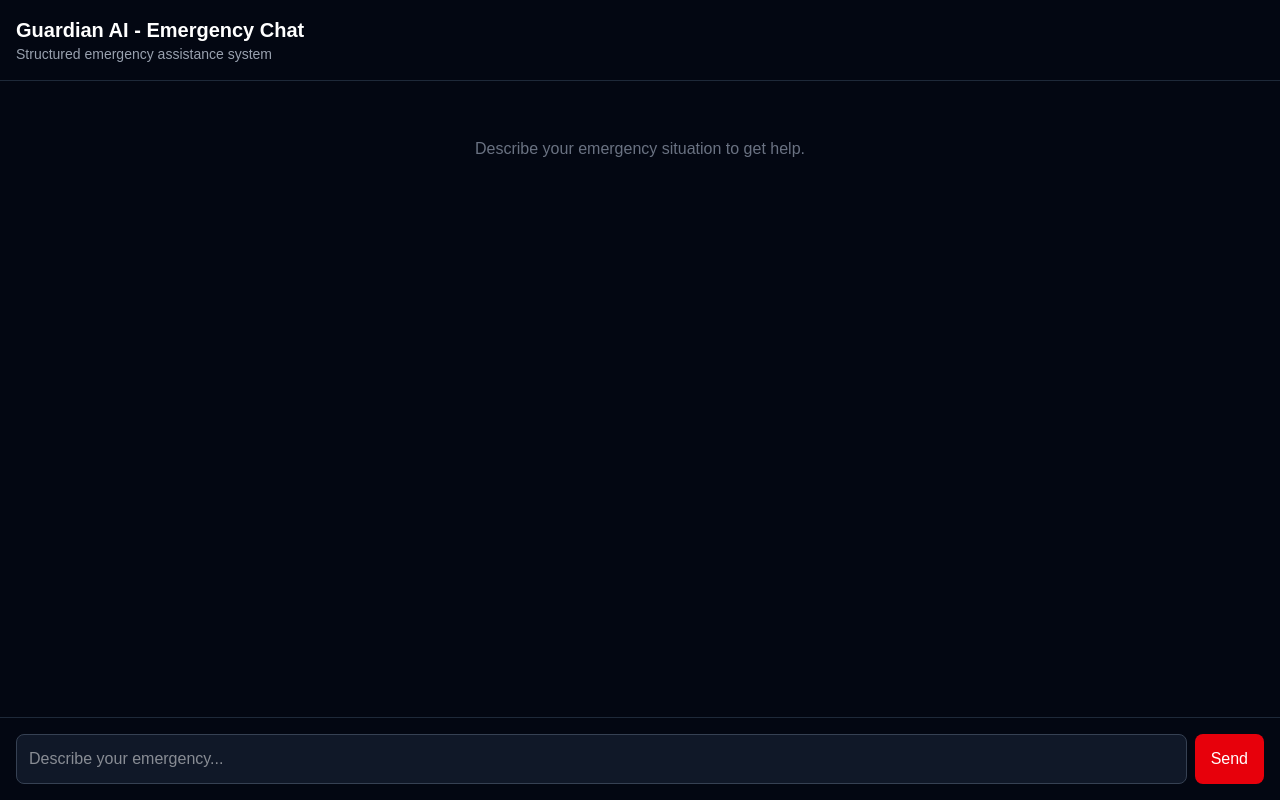
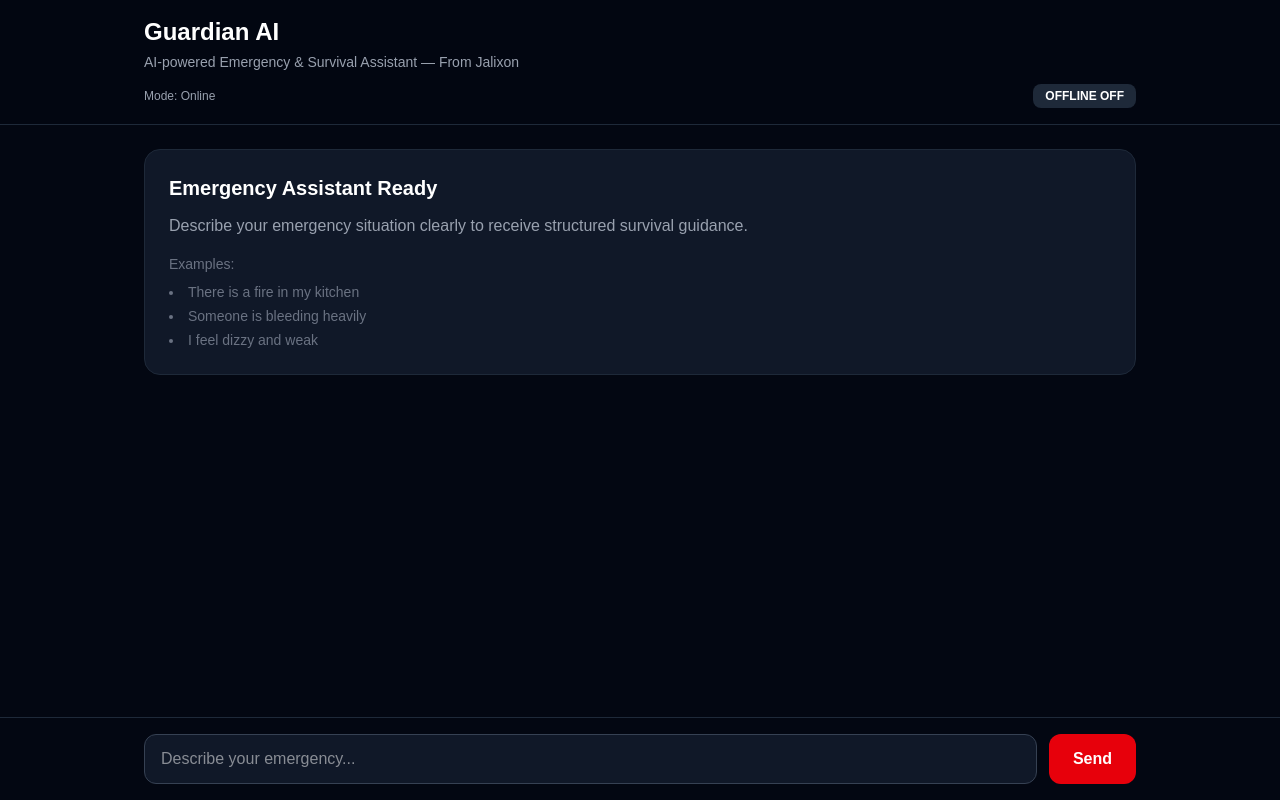
Before and after one commit to Jalix-WebTech/guardian-ai, a Next.js app: page /chat in a window 1280 px wide. Built offline with nearby package versions, Linux system fonts and the light colour scheme.

Commit message:
Update page.tsx

```diff
--- a/app/chat/page.tsx
+++ b/app/chat/page.tsx
@@ -1,6 +1,6 @@
 "use client";
 
-import { useState } from "react";
+import { useEffect, useRef, useState } from "react";
 
 type Message = {
   role: "user" | "ai";
@@ -8,75 +8,165 @@
 };
 
 type AIResponse = {
-  level?: string;
-  condition?: string;
-  steps?: string[];
+  level: "LOW" | "MEDIUM" | "HIGH" | "UNKNOWN";
+  condition: string;
+  steps: string[];
 };
 
 export default function ChatPage() {
   const [messages, setMessages] = useState<Message[]>([]);
   const [input, setInput] = useState("");
+  const [loading, setLoading] = useState(false);
+  const [offlineMode, setOfflineMode] = useState(false);
 
+  const bottomRef = useRef<HTMLDivElement | null>(null);
+
+  /* AUTO SCROLL */
+  useEffect(() => {
+    bottomRef.current?.scrollIntoView({
+      behavior: "smooth",
+    });
+  }, [messages, loading]);
+
+  /* OFFLINE EMERGENCY ENGINE */
+  function getOfflineResponse(message: string): AIResponse {
+    const text = message.toLowerCase();
+
+    if (text.includes("fire")) {
+      return {
+        level: "HIGH",
+        condition: "Fire emergency detected (offline mode)",
+        steps: [
+          "Evacuate immediately",
+          "Do not use elevators",
+          "Call emergency services if possible",
+        ],
+      };
+    }
+
+    if (text.includes("bleed") || text.includes("blood")) {
+      return {
+        level: "HIGH",
+        condition: "Severe bleeding detected (offline mode)",
+        steps: [
+          "Apply direct pressure to the wound",
+          "Elevate injured area if possible",
+          "Seek emergency medical help immediately",
+        ],
+      };
+    }
+
+    if (text.includes("dizzy") || text.includes("weak")) {
+      return {
+        level: "MEDIUM",
+        condition: "Possible health instability (offline mode)",
+        steps: [
+          "Sit or lie down immediately",
+          "Drink water if available",
+          "Avoid sudden movement",
+        ],
+      };
+    }
+
+    return {
+      level: "MEDIUM",
+      condition: "Offline mode active - general emergency guidance",
+      steps: [
+        "Stay calm",
+        "Move to a safe location",
+        "Seek help when network is available",
+      ],
+    };
+  }
+
+  /* SEND MESSAGE */
   async function handleSend() {
-    if (!input.trim()) return;
+    if (!input.trim() || loading) return;
 
-    // 1. Add user message immediately
+    const currentInput = input;
+
     const userMessage: Message = {
       role: "user",
-      content: input,
+      content: currentInput,
     };
 
     setMessages((prev) => [...prev, userMessage]);
-
-    const currentInput = input;
     setInput("");
+    setLoading(true);
 
     try {
-      // 2. Call backend API
+      /* 🔥 OFFLINE MODE HANDLER */
+      if (offlineMode) {
+        const offline = getOfflineResponse(currentInput);
+
+        const aiMessage: Message = {
+          role: "ai",
+          content: `
+Emergency Level: ${offline.level}
+
+Condition:
+${offline.condition}
+
+Steps:
+${offline.steps.map((s) => `• ${s}`).join("\n")}
+          `,
+        };
+
+        setMessages((prev) => [...prev, aiMessage]);
+        setLoading(false);
+        return;
+      }
+
+      /* ONLINE MODE (API CALL) */
       const res = await fetch("/api/chat", {
         method: "POST",
         headers: {
           "Content-Type": "application/json",
         },
-        body: JSON.stringify({ message: currentInput }),
+        body: JSON.stringify({
+          message: currentInput,
+        }),
       });
 
       const data = await res.json();
 
-      // 3. Safety check (prevents crashes)
-      if (!data?.response) {
-        console.error("Invalid AI response:", data);
-        return;
-      }
-
-      const response: AIResponse = data.response;
-
-      // 4. Safe formatting (NO CRASH POSSIBLE)
       const aiMessage: Message = {
         role: "ai",
         content: `
-Emergency Level: ${response.level ?? "UNKNOWN"}
+Emergency Level: ${data.response.level}
 
-Condition: ${response.condition ?? "Not identified"}
+Condition:
+${data.response.condition}
 
 Steps:
-${(response.steps ?? [])
-  .map((s) => "- " + s)
+${data.response.steps
+  .map((s: string) => `• ${s}`)
   .join("\n")}
         `,
       };
 
       setMessages((prev) => [...prev, aiMessage]);
     } catch (error) {
-      console.error("Chat error:", error);
+      console.error(error);
 
-      setMessages((prev) => [
-        ...prev,
-        {
+      const errorMessage: Message = {
         role: "ai",
-          content: "⚠ Error connecting to emergency system. Try again.",
-        },
-      ]);
+        content: `
+Emergency Level: UNKNOWN
+
+Condition:
+Unable to contact Guardian AI servers.
+
+Steps:
+• Check internet connection
+• Retry request
+• Use offline emergency mode
+        `,
+      };
+
+      setMessages((prev) => [...prev, errorMessage]);
+    } finally {
+      setLoading(false);
     }
   }
 
@@ -84,57 +174,135 @@
     <main className="min-h-screen bg-gray-950 text-white flex flex-col">
 
       {/* HEADER */}
-      <header className="p-4 border-b border-gray-800">
-        <h1 className="text-xl font-bold">Guardian AI - Emergency Chat</h1>
-        <p className="text-sm text-gray-400">
-          Structured emergency assistance system
+      <header className="border-b border-gray-800 bg-gray-950/80 backdrop-blur sticky top-0 z-50">
+
+        <div className="max-w-5xl mx-auto px-4 py-4">
+
+          <h1 className="text-2xl font-bold">
+            Guardian AI
+          </h1>
+
+          <p className="text-sm text-gray-400 mt-1">
+            AI-powered Emergency & Survival Assistant — From Jalixon
           </p>
+
+          {/* OFFLINE TOGGLE */}
+          <div className="flex items-center justify-between mt-3">
+
+            <span className="text-xs text-gray-400">
+              Mode: {offlineMode ? "Offline" : "Online"}
+            </span>
+
+            <button
+              onClick={() => setOfflineMode(!offlineMode)}
+              className={`
+                px-3 py-1 rounded-lg text-xs font-semibold transition
+                ${offlineMode ? "bg-red-600" : "bg-gray-800"}
+              `}
+            >
+              {offlineMode ? "OFFLINE ON" : "OFFLINE OFF"}
+            </button>
+
+          </div>
+
+        </div>
+
       </header>
 
       {/* CHAT AREA */}
-      <section className="flex-1 p-4 space-y-4 overflow-y-auto">
+      <section className="flex-1 overflow-y-auto">
+
+        <div className="max-w-5xl mx-auto px-4 py-6 space-y-4">
+
+          {messages.length === 0 && (
+            <div className="border border-gray-800 bg-gray-900 rounded-2xl p-6 text-gray-400">
+
+              <h2 className="text-xl font-semibold text-white mb-3">
+                Emergency Assistant Ready
+              </h2>
+
+              <p>
+                Describe your emergency situation clearly to receive structured survival guidance.
+              </p>
+
+              <div className="mt-4 text-sm text-gray-500">
+                Examples:
+                <ul className="mt-2 space-y-1 list-disc list-inside">
+                  <li>There is a fire in my kitchen</li>
+                  <li>Someone is bleeding heavily</li>
+                  <li>I feel dizzy and weak</li>
+                </ul>
+              </div>
+
+            </div>
+          )}
 
           {messages.map((msg, index) => (
             <div
               key={index}
-            className={`p-4 rounded-xl border ${
+              className={`rounded-2xl p-5 border whitespace-pre-wrap leading-relaxed ${
                 msg.role === "user"
-                ? "bg-gray-800 border-gray-700"
-                : "bg-gray-900 border-red-800"
+                  ? "bg-gray-800 border-gray-700 ml-auto max-w-2xl"
+                  : "bg-gray-900 border-red-900 max-w-3xl"
               }`}
             >
-            <p className="text-sm text-gray-400">
+
+              <p className="text-xs uppercase tracking-wider text-gray-500 mb-3">
                 {msg.role === "user" ? "You" : "Guardian AI"}
               </p>
-            <p className="mt-1 whitespace-pre-line">{msg.content}</p>
+
+              <p>{msg.content}</p>
+
             </div>
           ))}
 
-        {messages.length === 0 && (
-          <div className="text-gray-500 text-center mt-10">
-            Describe your emergency situation to get help.
+          {/* LOADING */}
+          {loading && (
+            <div className="bg-gray-900 border border-red-900 rounded-2xl p-5 max-w-xs">
+
+              <p className="text-xs uppercase tracking-wider text-gray-500 mb-3">
+                Guardian AI
+              </p>
+
+              <div className="flex gap-2">
+                <div className="w-2 h-2 bg-red-500 rounded-full animate-bounce"></div>
+                <div className="w-2 h-2 bg-red-500 rounded-full animate-bounce delay-150"></div>
+                <div className="w-2 h-2 bg-red-500 rounded-full animate-bounce delay-300"></div>
+              </div>
+
             </div>
           )}
 
+          <div ref={bottomRef} />
+
+        </div>
+
       </section>
 
-      {/* INPUT AREA */}
-      <footer className="p-4 border-t border-gray-800 flex gap-2">
+      {/* INPUT */}
+      <footer className="border-t border-gray-800 bg-gray-950">
+
+        <div className="max-w-5xl mx-auto p-4 flex gap-3">
 
           <input
             value={input}
             onChange={(e) => setInput(e.target.value)}
-          className="flex-1 p-3 rounded-lg bg-gray-900 border border-gray-700"
+            onKeyDown={(e) => {
+              if (e.key === "Enter") handleSend();
+            }}
             placeholder="Describe your emergency..."
-          onKeyDown={(e) => e.key === "Enter" && handleSend()}
+            className="flex-1 bg-gray-900 border border-gray-700 rounded-xl px-4 py-3 outline-none focus:border-red-600"
           />
 
           <button
             onClick={handleSend}
-          className="px-4 py-2 bg-red-600 rounded-lg hover:bg-red-700"
+            disabled={loading}
+            className="px-6 py-3 bg-red-600 hover:bg-red-700 disabled:opacity-50 disabled:cursor-not-allowed rounded-xl font-semibold transition"
           >
-          Send
+            {loading ? "Thinking..." : "Send"}
           </button>
+
+        </div>
 
       </footer>
 
```
Lines whose indentation alone changed are shown as unchanged.
